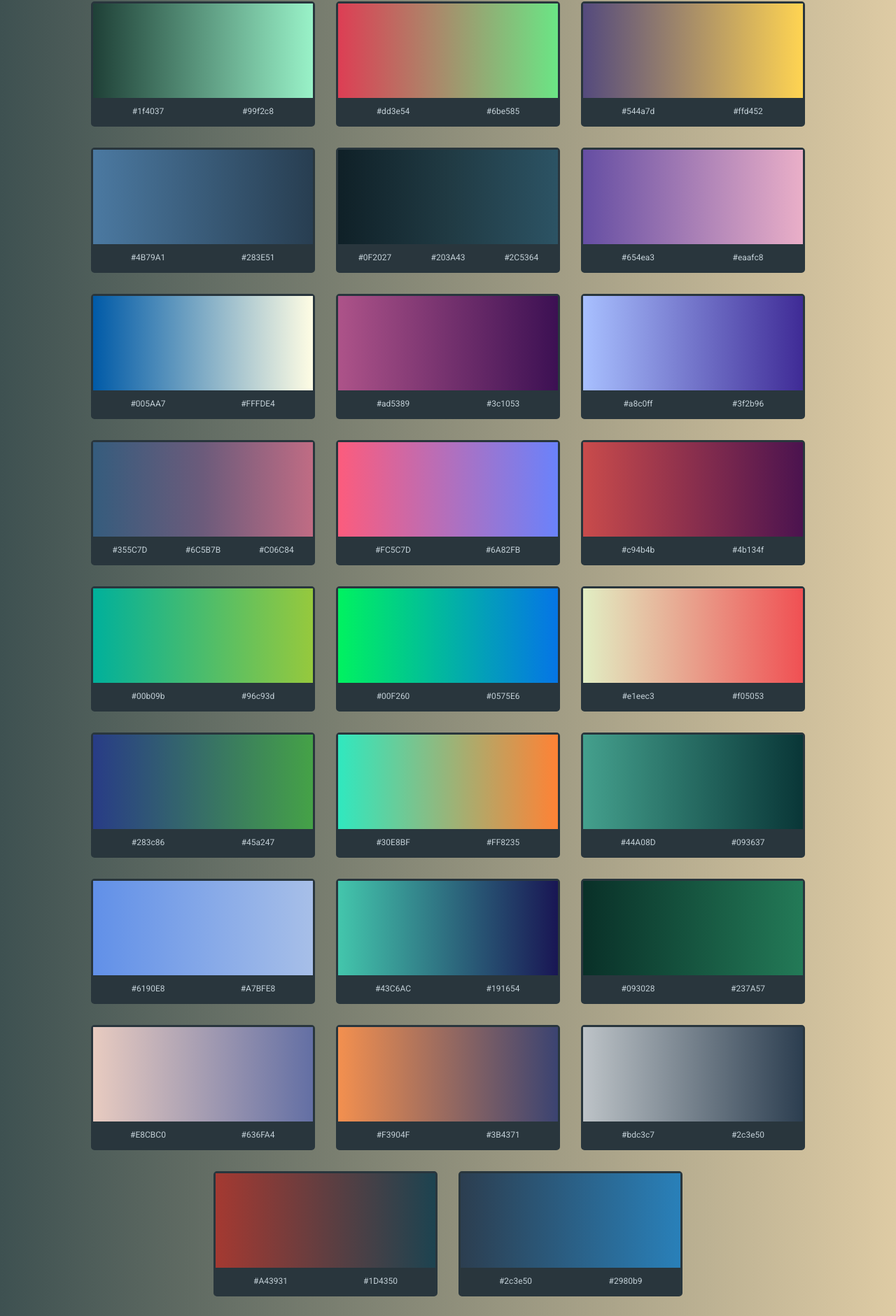
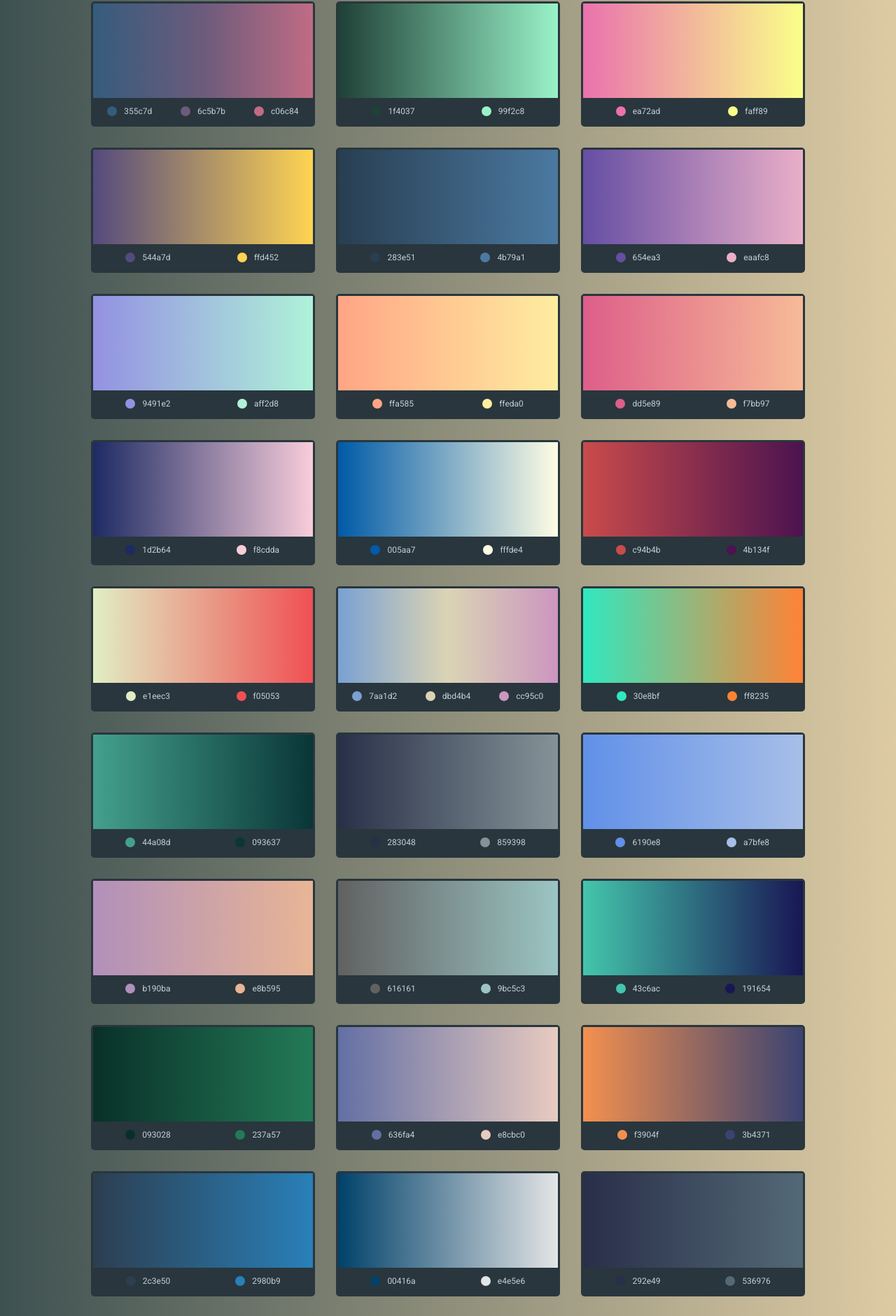
Before and after one commit to mfdevgit/utilities, a React (Create React App) app: page /gradients in a window 1280 px wide. Shown: the part 487-2368 px from the top of the page at 70% size. Built offline with nearby package versions, Linux system fonts and the light colour scheme.

Commit message:
upd. gradients design

```diff
--- a/src/components/Gradients.jsx
+++ b/src/components/Gradients.jsx
@@ -1,46 +1,49 @@
 import React from 'react'
 
-export default function Gradients() {
 const data = [
     ['#bdc3c7', '#2c3e50'],
-        ['#ffd89b', '#19547b'],
-        ['#3A1C71', '#D76D77', '#FFAF7B'],
-        ['#2C3E50', '#FD746C'],
-        ['#3E5151', '#DECBA4'],
-        ['#aa4b6b', '#6b6b83', '#2C5364'],
+    ['#0f2027', '#203a43', '#2c5364'],
+    ['#2c3e50', '#fd746c'],
+    ['#3a1c71', '#d76d77', '#ffaf7b'],
+    ['#3e5151', '#decba4'],
+    ['#003973', '#e5e5be'],
+    ['#355c7d', '#6c5b7b', '#c06c84'],
     ['#1f4037', '#99f2c8'],
-        ['#dd3e54', '#6be585'],
+    ['#ea72ad', '#faff89'],
     ['#544a7d', '#ffd452'],
-        ['#4B79A1', '#283E51'],
-        ['#0F2027', '#203A43', '#2C5364'],
+    ['#283e51', '#4b79a1'],
     ['#654ea3', '#eaafc8'],
-        ['#005AA7', '#FFFDE4'],
-        ['#ad5389', '#3c1053'],
-        ['#a8c0ff', '#3f2b96'],
-        ['#355C7D', '#6C5B7B', '#C06C84'],
-        ['#FC5C7D', '#6A82FB'],
+    ['#9491e2', '#aff2d8'],
+    ['#ffa585', '#ffeda0'],
+    ['#dd5e89', '#f7bb97'],
+    ['#1d2b64', '#f8cdda'],
+    ['#005aa7', '#fffde4'],
     ['#c94b4b', '#4b134f'],
-        ['#00b09b', '#96c93d'],
-        ['#00F260', '#0575E6'],
     ['#e1eec3', '#f05053'],
-        ['#283c86', '#45a247'],
-        ['#30E8BF', '#FF8235'],
-        ['#44A08D', '#093637'],
-        ['#6190E8', '#A7BFE8'],
-        ['#43C6AC', '#191654'],
-        ['#093028', '#237A57'],
-        ['#E8CBC0', '#636FA4'],
-        ['#F3904F', '#3B4371'],
-        ['#bdc3c7', '#2c3e50'],
-        ['#A43931', '#1D4350'],
-        ['#2c3e50', '#2980b9']
+    ['#7aa1d2', '#dbd4b4', '#cc95c0'],
+    ['#30e8bf', '#ff8235'],
+    ['#44a08d', '#093637'],
+    ['#283048', '#859398'],
+    ['#6190e8', '#a7bfe8'],
+    ['#b190ba', '#e8b595'],
+    ['#616161', '#9bc5c3'],
+    ['#43c6ac', '#191654'],
+    ['#093028', '#237a57'],
+    ['#636fa4', '#e8cbc0'],
+    ['#f3904f', '#3b4371'],
+    ['#2c3e50', '#2980b9'],
+    ['#00416a', '#e4e5e6'],
+    ['#292e49', '#536976'],
+    ['#00467f', '#a5cc82']
 ]
+
+export default function Gradients() {
     return (
         <div className='gradients'>
-            {data.map(element => {
+            {data.map((element, index) => {
                 const gradient = `linear-gradient(to right, ${element.join(', ')})`
                 return (
-                    <div className='gradient_cart'>
+                    <div key={index} className='gradient_cart'>
                         <div
                             className='color'
                             style={{ background: gradient }}
@@ -50,15 +53,17 @@ export default function Gradients() {
                             }}
                         ></div>
                         <div className='info'>
-                            {element.map(item => {
+                            {element.map((item, index) => {
                                 return (
                                     <button
+                                        key={index}
                                         onClick={e => {
                                             e.preventDefault()
                                             navigator.clipboard.writeText(item)
                                         }}
                                     >
-                                        {item}
+                                        <span style={{ backgroundColor: item }}></span>
+                                        {item.slice(1)}
                                     </button>
                                 )
                             })}
--- a/src/styles/index.scss
+++ b/src/styles/index.scss
@@ -143,26 +143,48 @@
 
 .gradients {
     @include flex($justify: center, $wrap: wrap, $gap: 30px);
-    width: 100%;
     max-width: 1020px;
     .gradient_cart {
         @include border($border: 3px solid $dark);
         width: 320px;
         .color {
+            position: relative;
             height: 135px;
             cursor: pointer;
+            &::before {
+                content: '';
+                position: absolute;
+                top: calc(50% - 20px);
+                left: calc(50% - 20px);
+                width: 40px;
+                height: 40px;
+                border-radius: 50%;
+                background: $dark_opacity url('../../public/images/copy.svg') center / 20px no-repeat;
+                transition: all 150ms ease;
+                opacity: 0;
+            }
+            &:hover {
+                &::before {
+                    opacity: 1;
+                }
+            }
         }
         .info {
             @include flex;
             button {
+                @include flex($justify: center, $align: center, $gap: 10px);
                 @include border($radius: 0);
                 @include font($color: $light, $size: 12px);
-                display: inline-block;
                 flex: 1 1;
                 padding: 10px;
                 background-color: $dark;
                 text-align: center;
                 cursor: pointer;
+                span {
+                    width: 14px;
+                    height: 14px;
+                    border-radius: 50%;
+                }
             }
         }
     }
```
Lines whose indentation alone changed are shown as unchanged.
